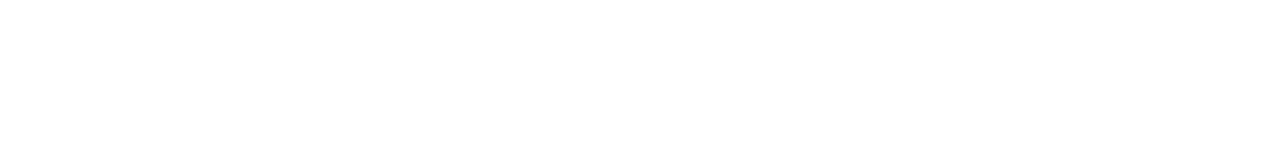
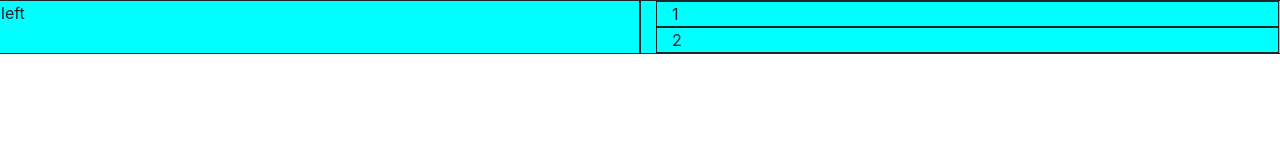
Before and after one commit to paramparekh/SMS_DBMS, a website: page Modules/Billing.html in a window 1280 px wide. Drawn offline with nearby package versions, Linux system fonts and the light colour scheme.

Commit message:
new work started

```diff
--- /dev/null
+++ b/CSS/billing.css
@@ -0,0 +1,28 @@
+#leftdiv{
+    width: 50%;
+    background-color: aqua;
+    border-color: black;
+    border: 1px solid;
+
+}
+
+#rightdiv{
+    width: 50%;
+    background-color: aqua;
+    border-color: black;
+    border: 1px solid;
+}
+
+#selecteditems{
+    width: 100%;
+    background-color: aqua;
+    border-color: black;
+    border: 1px solid;
+}
+
+#billdetails{
+    width: 100%;
+    background-color: rgb(0, 255, 255);
+    border-color: black;
+    border: 1px solid;
+}
--- a/Modules/Billing.html
+++ b/Modules/Billing.html
@@ -4,9 +4,20 @@
     <meta charset="UTF-8">
     <meta http-equiv="X-UA-Compatible" content="IE=edge">
     <meta name="viewport" content="width=device-width, initial-scale=1.0">
+    <script type="text/javascript" src="/JS/Billing.js" defer></script>
+    <link rel="stylesheet" href="https://stackpath.bootstrapcdn.com/bootstrap/4.3.1/css/bootstrap.min.css" integrity="sha384-ggOyR0iXCbMQv3Xipma34MD+dH/1fQ784/j6cY/iJTQUOhcWr7x9JvoRxT2MZw1T" crossorigin="anonymous">
     <title>Billing Section</title>
+    <link rel="stylesheet" href="/CSS/billing.css">
 </head>
 <body>
 
+        <div class="row">
+             <div class="col" id="leftdiv">left</div>
+             <div class="col" id="rightdiv">
+                <div class="col" id="selecteditems">1</div>
+             <div class="col" id="billdetails">2</div>
+             </div>
+        </div>
+
 </body>
 </html>
```
Also changed, not shown: JS/Billing.js (added).
